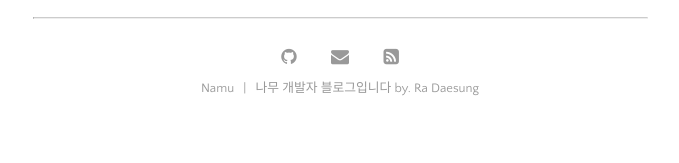
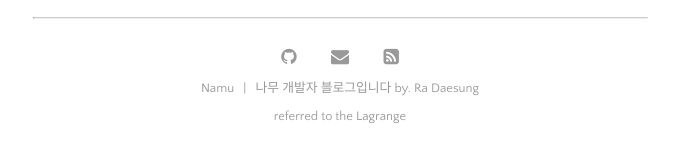
Before and after one commit to daesungRa/namu, a Jekyll site: the page built from index.markdown, in a window 1280 px wide and 900 px high, scrolled down 2753 px. Shown: the part 722-885 px from the top of the window, without its empty margins (300-979 px from the left). Built offline with Jekyll 4.4.1, drawn with Linux system fonts in a browser that asks for light colours; some web fonts are replaced.

Commit message:
footer: Add referred from Lagrange

```diff
--- a/_includes/footer.html
+++ b/_includes/footer.html
@@ -9,5 +9,10 @@
       <span class="custom-tab"></span>
       {{ site.description }} by. {{ site.author }}
     </a>
+    <br/>
+    referred to the
+    <a href="https://github.com/LeNPaul/Lagrange" style="padding: 0;">
+      Lagrange
+    </a>
   </div>
 </footer>
```
